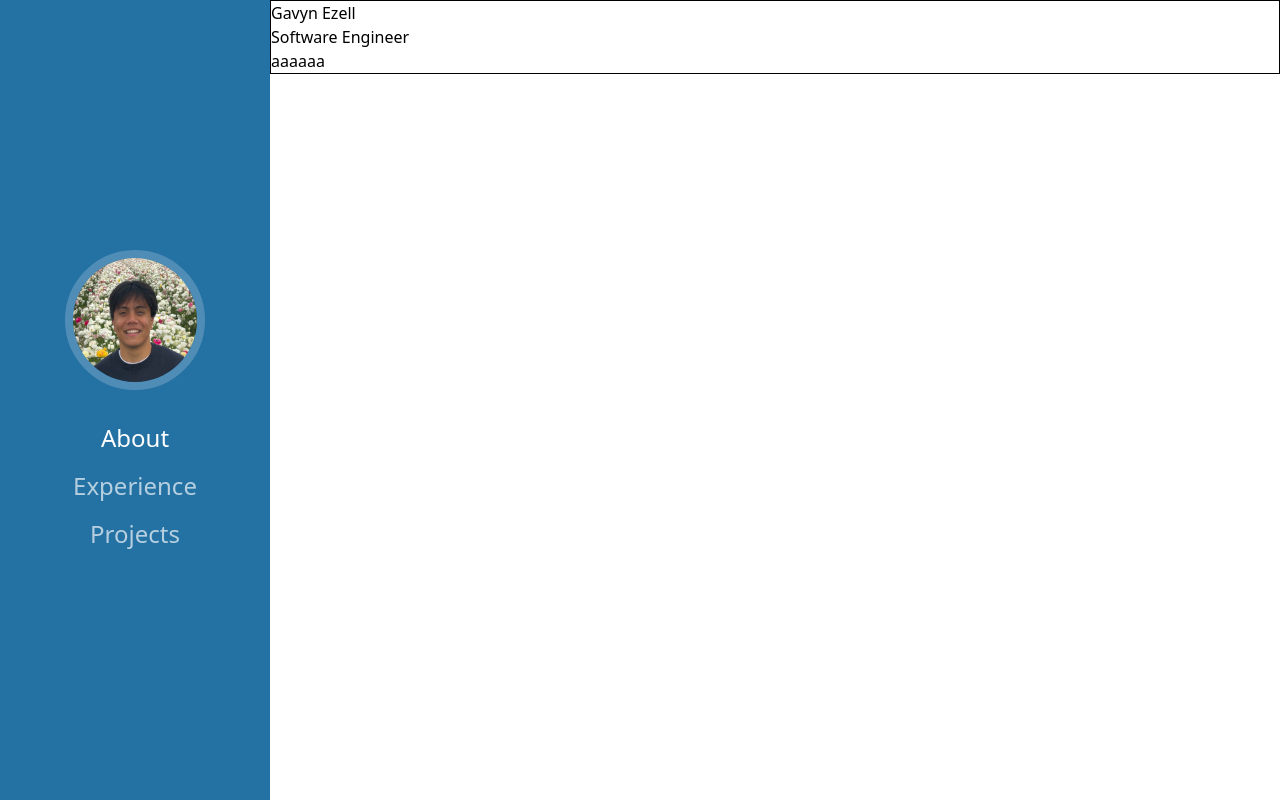
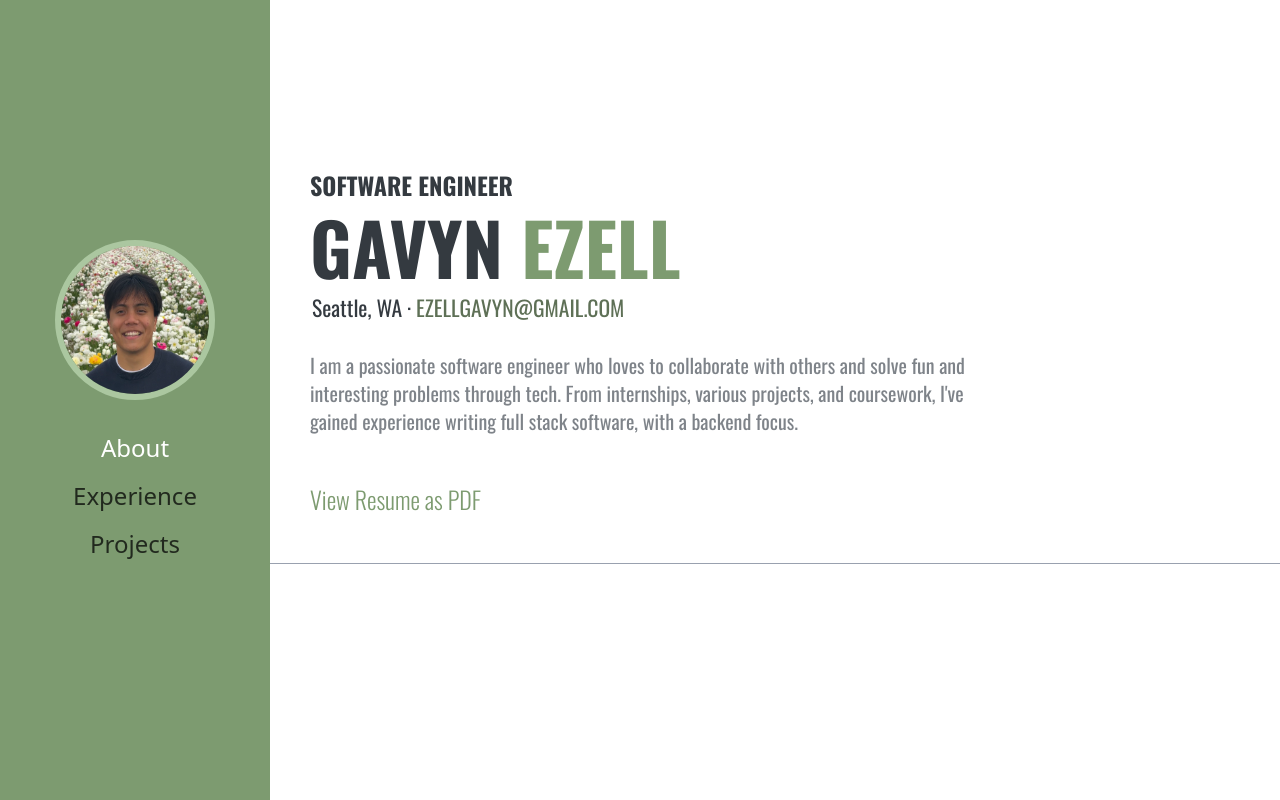
Before and after one commit to gavyn-ezell/portfolio, a SvelteKit app: page / in a window 1280 px wide. Built offline with nearby package versions, Linux system fonts and the light colour scheme.

Commit message:
start about section

```diff
--- a/src/app.css
+++ b/src/app.css
@@ -1,11 +1,26 @@
 @import 'tailwindcss';
+
+@theme {
+	--main-color: #7d9b70;
+	--main-color-darker: #5e7056;
+    --main-text-color: #7E8389;
+}
+
+.oswald-base {
+	font-family: 'Oswald', serif;
+	font-optical-sizing: auto;
+	font-weight: 700;
+	font-style: normal;
+	color: #343a40;
+}
 
 #navLinks > li {
 	margin-bottom: 16px;
-	color: #ffffffaa;
+	font-weight: 500;
+	color: #000000bb;
 }
 #navLinks > li:hover {
-	color: #ffffffcc;
+	color: #ffffffbb;
 }
 
 .activeLink {
@@ -19,24 +34,32 @@
 }
 
 @keyframes open {
-    from {height: 96px}
-    to {background-color: 250px}
+	from {
+		height: 96px;
+	}
+	to {
+		background-color: 250px;
+	}
 }
 
-@keyframes close{
-    from {height: 250px}
-    to {background-color: 96px}
+@keyframes close {
+	from {
+		height: 250px;
+	}
+	to {
+		background-color: 96px;
+	}
 }
 
 .open {
 	@media (width < 640px) {
-        height:250px;
+		height: 250px;
 		animation-name: open;
 		animation-duration: 0.4s;
 	}
 }
 
-.closed{
+.closed {
 	@media (width < 640px) {
 		height: 96px;
 		animation-name: close;
--- a/src/routes/+page.svelte
+++ b/src/routes/+page.svelte
@@ -3,67 +3,66 @@
 	import { media } from 'svelte-match-media';
 	import { onMount } from 'svelte';
 
-    let mobileNavState = $state("start");
+	let mobileNavState = $state('start');
 	onMount(() => {
-
-        const mediaQuery = window.matchMedia('(width >= 640px)')
-        mediaQuery.addListener(()=>{
-            mobileNavState = "start"
-        })
+		const mediaQuery = window.matchMedia('(width >= 640px)');
+		mediaQuery.addListener(() => {
+			mobileNavState = 'start';
+		});
 	});
 
 	const NavLinks = ['About', 'Experience', 'Projects'];
 	let activeLink = $state(0);
 
 	function handleCollapsible() {
-        if (mobileNavState == "start" || mobileNavState == "closed") {
-            mobileNavState = "open";
+		if (mobileNavState == 'start' || mobileNavState == 'closed') {
+			mobileNavState = 'open';
+		} else {
+			mobileNavState = 'closed';
 		}
-        else {
-            mobileNavState = "closed"
-        }
-
 	}
 </script>
 
+<svelte:head>
+	<title>Gavyn Ezell | Software Engineer</title>
+</svelte:head>
+
 <div class="flex flex-col sm:flex-row">
 	<nav
-
-		class='fixed top-0 {mobileNavState}
-            flex flex-col overflow-hidden justify-between
-            w-full items-start gap-4
-            bg-[#2471A3]
-            sm:static sm:items-center
-            sm:min-h-[440px] sm:h-vh
-            sm:min-w-[270px] sm:w-[270px] sm:justify-center sm:gap-4 py-4'
+		class="fixed top-0 z-[100] {mobileNavState}
+            sm:h-vh flex w-full flex-col
+            items-start justify-between gap-4
+            overflow-hidden
+            bg-[var(--main-color)] py-4
+            sm:static sm:min-h-[440px]
+            sm:w-[270px] sm:min-w-[270px] sm:items-center sm:justify-center sm:gap-4"
 	>
-        <div class="flex flex-row justify-between sm:justify-center px-4 py-4 w-full">
+		<div class="flex w-full flex-row justify-between px-4 py-4 sm:justify-center">
 			<a
 				onclick={() => {
 					activeLink = 0;
 				}}
 				href="#"
 			>
-            <span class="text-2xl text-white inline sm:hidden"> Gavyn Ezell </span>
+				<span class="inline text-2xl font-bold text-[#ffffffff] sm:hidden"> Gavyn Ezell </span>
 				<img
-				class="hidden sm:inline aspect-square w-[140px] min-w-[140px] rounded-full border-8 border-[#508DB6]"
+					class="hidden aspect-square w-[160px] min-w-[160px] rounded-full border-6 border-[#ABC7A0] sm:inline"
 					src="headshot-ff.png"
 					alt="headshot"
 				/>
 			</a>
 
 			<button class="cursor-pointer" onclick={handleCollapsible}>
-            <Menu class="z-[5] sm:hidden" size="32" color="#ffffff" />
+				<Menu class="z-[5] sm:hidden" size="32" color="#ffffffff" />
 			</button>
-
 		</div>
 
-		<ul id="navLinks" class="text-left sm:text-center text-2xl font-extralight px-4">
+		<ul id="navLinks" class="px-4 text-left text-2xl font-extralight sm:text-center">
 			{#each NavLinks as name, i}
 				{#if i == activeLink}
 					<li>
 						<a
-							class="text-white"
+							class="activeLink"
 							onclick={() => {
 								activeLink = i;
 							}}
@@ -83,14 +82,30 @@
 			{/each}
 		</ul>
 	</nav>
-	<div class="mr-auto ml-auto w-full min-h-screen h-screen overflow-scroll">
-		<section class="flex flex-col w-full border">
-			<div class="">
-				<h1 class="font-roboto">Gavyn Ezell</h1>
-				<h3>Software Engineer</h3>
-                <p>aaaaaa</p>
+	<div class="mt-[96px] mr-auto ml-auto h-screen min-h-screen w-full overflow-scroll sm:mt-0 sm:py-32">
+		<section class="oswald-base flex w-full flex-col p-8 pl-2 border-b border-gray-400">
+			<div class="m-4 ml-8">
+				<h3 class="mb-4 text-[1.5rem] leading-[1.2rem]">SOFTWARE ENGINEER</h3>
+				<h1 class="px-0 text-[4.5rem] leading-[4.5rem]">
+					GAVYN <span class="text-[var(--main-color)]">EZELL</span>
+				</h1>
+				<div class="pl-[2px] text-[1.35rem] leading-[3rem] font-normal mb-5">
+					Seattle, WA ·
+					<a class="text-[var(--main-color-darker)]" href="mailto:ezellgavyn@gmail.com"
+						>EZELLGAVYN@GMAIL.COM</a
+					>
+				</div>
+				<p class="text-[var(--main-text-color)] font-normal w-3/4 text-xl mb-12">
+					I am a passionate software engineer who loves to collaborate with others
+					and solve fun and interesting problems through tech. From internships, various projects, and coursework, I've gained experience writing full stack software, with a backend focus.
+				</p>
 
+                <a href="GavynEzellResume.pdf" target="_blank" class="text-[var(--main-color)] font-light text-2xl">View Resume as PDF</a>
 			</div>
 		</section>
 	</div>
 </div>
+
+<style>
+	@import url('https://fonts.googleapis.com/css2?family=Oswald:wght@200..700&display=swap');
+</style>
```
Also changed, not shown: 2 other files (tests, documents, lock files or other folders). Lines whose indentation alone changed are shown as unchanged.
